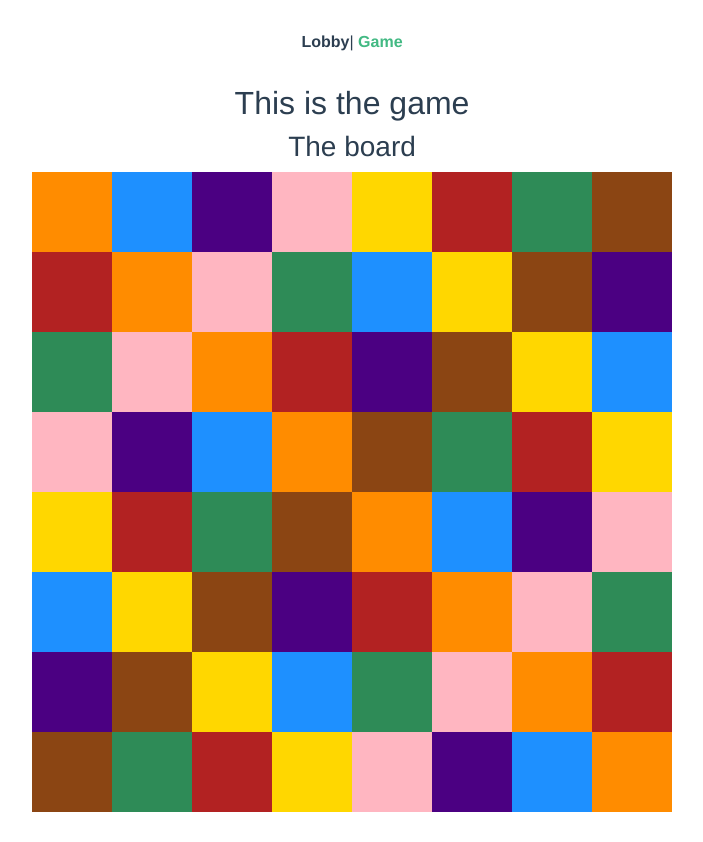
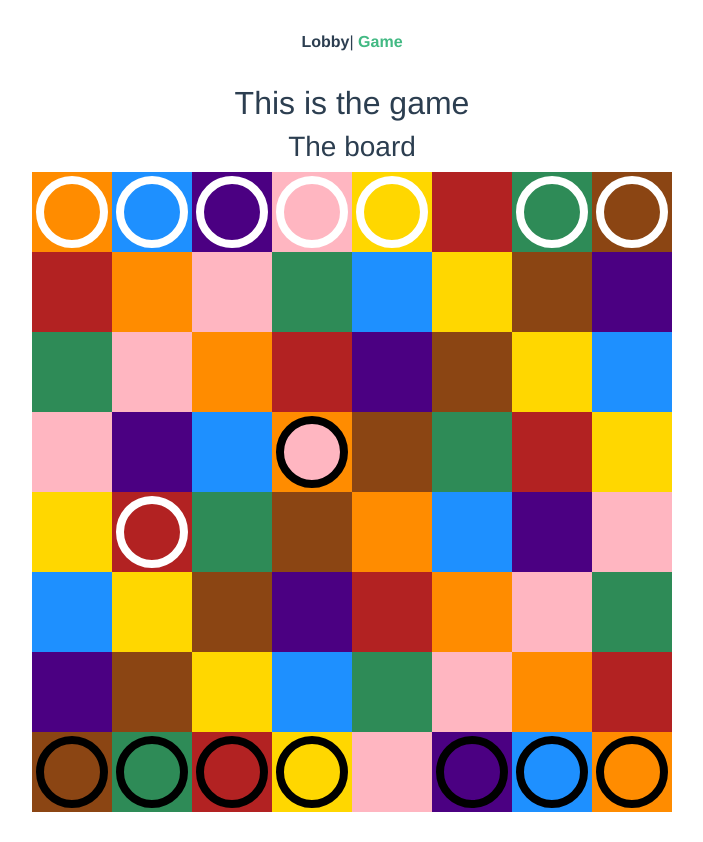
Before and after one commit to stlows/kamisado, a Vue app: page /#/game in a window 1280 px wide. Shown: the whole page, without its empty margins (288-991 px from the left). Before the commit the page ends 819 px from the top, so only its background shows below. Built offline with nearby package versions, Linux system fonts and the light colour scheme; no server answers.

Commit message:
ajout des towers et des couleurs dans un fichier à part

```diff
--- a/src/App.vue
+++ b/src/App.vue
@@ -20,6 +20,7 @@
   -moz-osx-font-smoothing: grayscale;
   text-align: center;
   color: #2c3e50;
+  padding-bottom: 30px;
 }
 #nav {
   padding: 30px;
--- /dev/null
+++ b/src/assets/Colors.json
@@ -0,0 +1,5 @@
+{
+    "tiles": ["darkorange", "dodgerblue", "indigo", "lightpink", "gold", "firebrick", "seagreen", "saddlebrown"],
+    "towers": ["darkorange", "dodgerblue", "indigo", "lightpink", "gold", "firebrick", "seagreen", "saddlebrown"],
+    "players": ["white", "black"]
+}
--- a/src/assets/TileColors.json
+++ b/src/assets/TileColors.json
@@ -1,82 +1,10 @@
 [
-  [
-    "darkorange",
-    "dodgerblue",
-    "indigo",
-    "lightpink",
-    "gold",
-    "firebrick",
-    "seagreen",
-    "saddlebrown"
-  ],
-  [
-    "firebrick",
-    "darkorange",
-    "lightpink",
-    "seagreen",
-    "dodgerblue",
-    "gold",
-    "saddlebrown",
-    "indigo"
-  ],
-  [
-    "seagreen",
-    "lightpink",
-    "darkorange",
-    "firebrick",
-    "indigo",
-    "saddlebrown",
-    "gold",
-    "dodgerblue"
-  ],
-  [
-    "lightpink",
-    "indigo",
-    "dodgerblue",
-    "darkorange",
-    "saddlebrown",
-    "seagreen",
-    "firebrick",
-    "gold"
-  ],
-  [
-    "gold",
-    "firebrick",
-    "seagreen",
-    "saddlebrown",
-    "darkorange",
-    "dodgerblue",
-    "indigo",
-    "lightpink"
-  ],
-  [
-    "dodgerblue",
-    "gold",
-    "saddlebrown",
-    "indigo",
-    "firebrick",
-    "darkorange",
-    "lightpink",
-    "seagreen"
-  ],
-  [
-    "indigo",
-    "saddlebrown",
-    "gold",
-    "dodgerblue",
-    "seagreen",
-    "lightpink",
-    "darkorange",
-    "firebrick"
-  ],
-  [
-    "saddlebrown",
-    "seagreen",
-    "firebrick",
-    "gold",
-    "lightpink",
-    "indigo",
-    "dodgerblue",
-    "darkorange"
-  ]
+  [0, 1, 2, 3, 4, 5, 6, 7],
+  [5, 0, 3, 6, 1, 4, 7, 2],
+  [6, 3, 0, 5, 2, 7, 4, 1],
+  [3, 2, 1, 0, 7, 6, 5, 4],
+  [4, 5, 6, 7, 0, 1, 2, 3],
+  [1, 4, 7, 2, 5, 0, 3, 6],
+  [2, 7, 4, 1, 6, 3, 0, 5],
+  [7, 6, 5, 4, 3, 2, 1, 0]
 ]
--- a/src/components/Gameboard.vue
+++ b/src/components/Gameboard.vue
@@ -1,42 +1,93 @@
 <template>
   <div>
     <h3>The board</h3>
-    <div class="container" v-if="tileColors.length > 0">
-      <div class="row no-gutters tile-rows text-center" v-for="i in 8" :key="'kamiRow_' + i">
-        <div
-          class="col tile"
-          v-for="j in 8"
-          :key="'tile_' + i + '_' + j"
-          :style="{backgroundColor: tileColors[i-1][j-1]}"
-        ></div>
-      </div>
-    </div>
+    <table v-if="tileColors.length > 0">
+      <tr v-for="y in 8" :key="'kamiRow_' + y">
+        <td
+          v-for="x in 8"
+          :key="'tile_' + x + '_' + y"
+          :style="{backgroundColor: getColor(tileColors[y-1][x-1])}"
+        >
+          <app-tower v-if="getTower(x,y) !== null" :tower="getTower(x,y)"></app-tower>
+        </td>
+      </tr>
+    </table>
   </div>
 </template>
 
 <script>
-import Tile from "./Tile.vue";
+import Tower from "./Tower.vue";
 import axios from "axios";
 import TileColors from "../assets/TileColors.json";
+import Colors from "../assets/Colors.json";
 
 export default {
   data() {
     return {
-      tileColors: TileColors
+      tileColors: TileColors,
+      towers: []
     };
   },
+  methods: {
+    getColor(id) {
+      return Colors.tiles[id];
+    },
+    getTower(x, y) {
+      for (let i in this.towers) {
+        if (this.towers[i].x === x && this.towers[i].y === y) {
+          return this.towers[i];
+        }
+      }
+      return null;
+    },
+    updateBoard() {
+      this.towers = [
+        { playerId: 0, colorId: 0, x: 1, y: 1, sumo: 0 },
+        { playerId: 0, colorId: 1, x: 2, y: 1, sumo: 0 },
+        { playerId: 0, colorId: 2, x: 3, y: 1, sumo: 0 },
+        { playerId: 0, colorId: 3, x: 4, y: 1, sumo: 0 },
+        { playerId: 0, colorId: 4, x: 5, y: 1, sumo: 0 },
+        { playerId: 0, colorId: 5, x: 2, y: 5, sumo: 0 },
+        { playerId: 0, colorId: 6, x: 7, y: 1, sumo: 0 },
+        { playerId: 0, colorId: 7, x: 8, y: 1, sumo: 0 },
+        { playerId: 1, colorId: 7, x: 1, y: 8, sumo: 0 },
+        { playerId: 1, colorId: 6, x: 2, y: 8, sumo: 0 },
+        { playerId: 1, colorId: 5, x: 3, y: 8, sumo: 0 },
+        { playerId: 1, colorId: 4, x: 4, y: 8, sumo: 0 },
+        { playerId: 1, colorId: 3, x: 4, y: 4, sumo: 0 },
+        { playerId: 1, colorId: 2, x: 6, y: 8, sumo: 0 },
+        { playerId: 1, colorId: 1, x: 7, y: 8, sumo: 0 },
+        { playerId: 1, colorId: 0, x: 8, y: 8, sumo: 0 }
+      ];
+    }
+  },
   created() {
-    axios.get("defaultBoard/tileColors.json");
+    // axios.get("defaultBoard/tileColors.json").then(res => {
+    //   const data = res.data;
+    //   const rows = [];
+    //   for (let key in data) {
+    //     const row = [];
+    //     for (let sec_key in data[key]) {
+    //       row.push(data[key][sec_key]);
+    //     }
+    //     rows.push(row);
+    //   }
+    //   this.tileColorsAxios = rows.slice();
+    //});
+    this.updateBoard();
+  },
+  components: {
+    AppTower: Tower
   }
 };
 </script>
 
 <style scoped>
-.tile-rows {
+table {
+  margin: auto;
+}
+td {
+  width: 10vh;
   height: 10vh;
-  display: block;
-}
-.tile {
-  max-width: 10vh;
 }
 </style>
--- a/src/components/Tile.vue
+++ /dev/null
@@ -1,23 +0,0 @@
-<template>
-  <div class="tileContent"></div>
-</template>
-
-<script>
-export default {
-  data() {
-    return {
-      styleObject: {
-        backgroundColor: this.tileColor
-      }
-    };
-  }
-};
-</script>
-
-<style>
-.tile {
-  display: inline-block;
-  height: 100%;
-  width: 100%;
-}
-</style>
--- a/src/components/Tower.vue
+++ b/src/components/Tower.vue
@@ -1,7 +1,32 @@
-<template></template>
+<template>
+  <div class="tower">
+    <svg width="10vh" height="10vh">
+      <circle
+        cx="50%"
+        cy="50%"
+        r="40%"
+        :stroke="getPlayerColor(tower.playerId)"
+        stroke-width="10%"
+        :fill="getTowerColor(tower.colorId)"
+      ></circle>
+    </svg>
+  </div>
+</template>
 
 <script>
-export default {};
+import Colors from "../assets/Colors.json";
+
+export default {
+  props: ["tower"],
+  methods: {
+    getPlayerColor(colorId) {
+      return Colors.players[colorId];
+    },
+    getTowerColor(colorId) {
+      return Colors.towers[colorId];
+    }
+  }
+};
 </script>
 
 <style>
```
